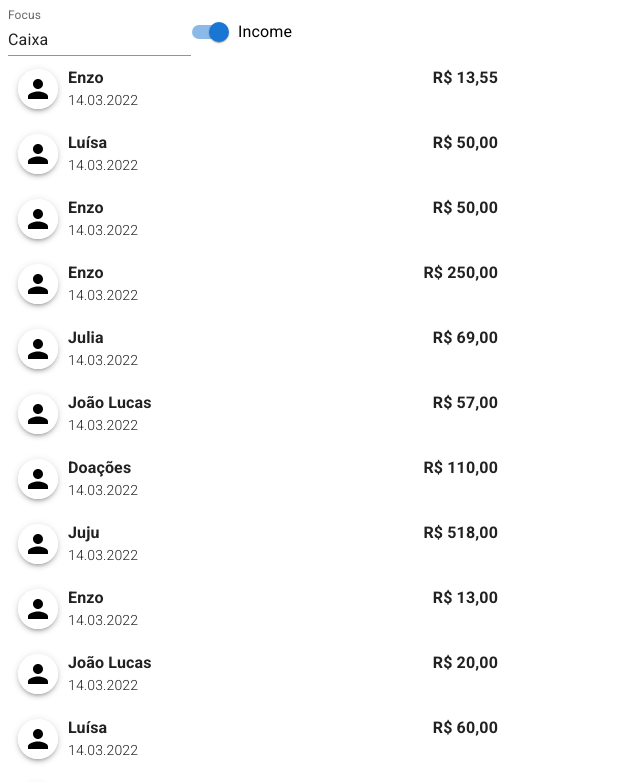
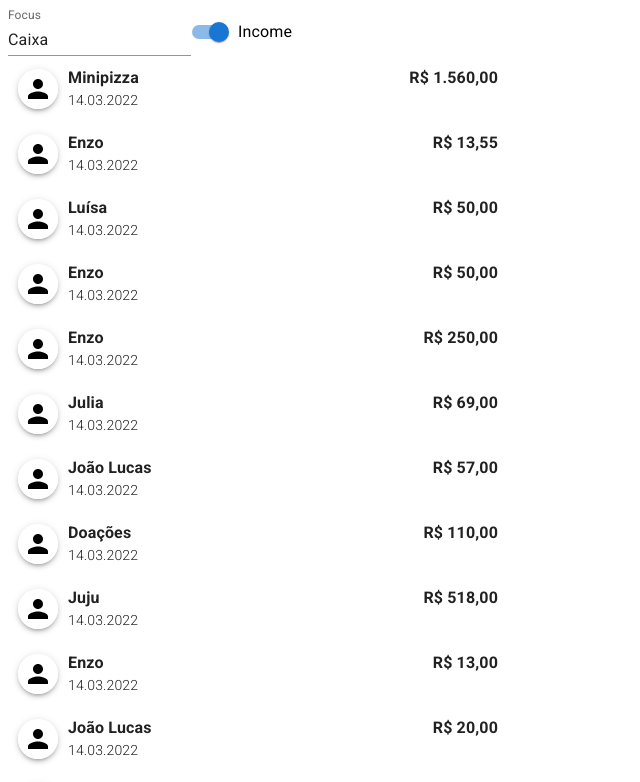
Before and after one commit to EnzoHB/NR-Sales-Website, a React (Create React App) app: page / in a window 1280 px wide. Shown: the top 782 px of the page, without its empty margins (0-640 px from the left). Built offline with nearby package versions, Linux system fonts and the light colour scheme.

Commit message:
Revert "A"
This reverts commit a521de4e78b32a87e309c1e975634ec843805b68.

```diff
--- a/src/App/classes/helper/Receipt.js
+++ b/src/App/classes/helper/Receipt.js
@@ -3,6 +3,40 @@ import { nanoid } from 'nanoid';
 
 // Store Receipt
 // Profit Receipt
+
+
+class Receipt {
+    constructor(name, note) {
+        this.id = nanoid();
+        this.name = name;
+        this.note = note;
+        this.total = 0;
+        this.tax = 0;
+        this.items = [];
+    };
+
+    item(name) {
+        var that = this;
+        var p;
+        var a;
+
+        const amount = n => (a = n, { add });
+        const price = $ => (p = $, { amount });
+
+        function add() {
+
+            let price = p;
+            let amount = a;
+
+            that.items.push({ name, price, amount });
+            that.total = that.items.reduce((value, { price, amount }) => value += price * amount, that.tax);
+
+            return that;
+        };
+
+        return { price };
+    };
+};
 
 class StoreReceipt {
     constructor(name, note) {
@@ -74,10 +108,7 @@ class ProfitReceipt {
         var cuffs = Array.from(this.cuffs.values());
 
         this.sales = items.reduce((acc, { price, amount }) => acc += price * amount, 0);
-        this.pendent = cuffs.reduce((acc, cuff) => {
-            var { item, amount, payed } = cuff;
-
-            delete cuff.item;
+        this.pendent = cuffs.reduce((acc, { item, amount, payed }) => {
 
             if (payed) return acc;
             var pendent = this.items.get(item).price * amount;
@@ -102,4 +133,4 @@ class ProfitReceipt {
     };
 };
 
-export { StoreReceipt, ProfitReceipt };
+export { Receipt, StoreReceipt, ProfitReceipt };
--- a/src/App/core/Ledger.js
+++ b/src/App/core/Ledger.js
@@ -278,7 +278,7 @@ class Ledger {
 
                 function payed(p) {
                     receipt.cuff(name).from(buyer).amount(refs.amount).payed(p);
-                    return { cuff, item, close };
+                    return { cuff, item };
                 };
 
                 return { amount };
--- a/src/App/data.js
+++ b/src/App/data.js
@@ -1,6 +1,6 @@
 const types = [ 200, 100, 50, 20, 10, 5, 2, 1, 0.50, 0.25, 0.10, 0.05, 0.01];
 const students = ['Enzo', 'João Lucas', 'João Pedro', 'Rian', 'Brandão', 'Otto', 'Julia', 'Luísa', 'Igor', 'Miguel', 'Eduardo'];
-const stores = ['Pizzaria Specialle', 'Supermercado São Luís', 'Mercado Livre', 'Serv Festas', 'Papelaria Criativa', 'Papelaria Central', 'Sorveteria Barufi'];
+const stores = ['Pizzaria Specialle', 'Supermercado São Luís', 'Mercado Livre', 'Serv Festas', 'Papelaria Criativa', 'Papelaria Central'];
 const profits = ['Juju', 'Minipizza', 'Sorvete'];
 const error = 'Operation not allowed';
 const notdesc = 'This product does not have a description';
```
Also changed, not shown: src/App/ledger.js (+1 -67 lines).
